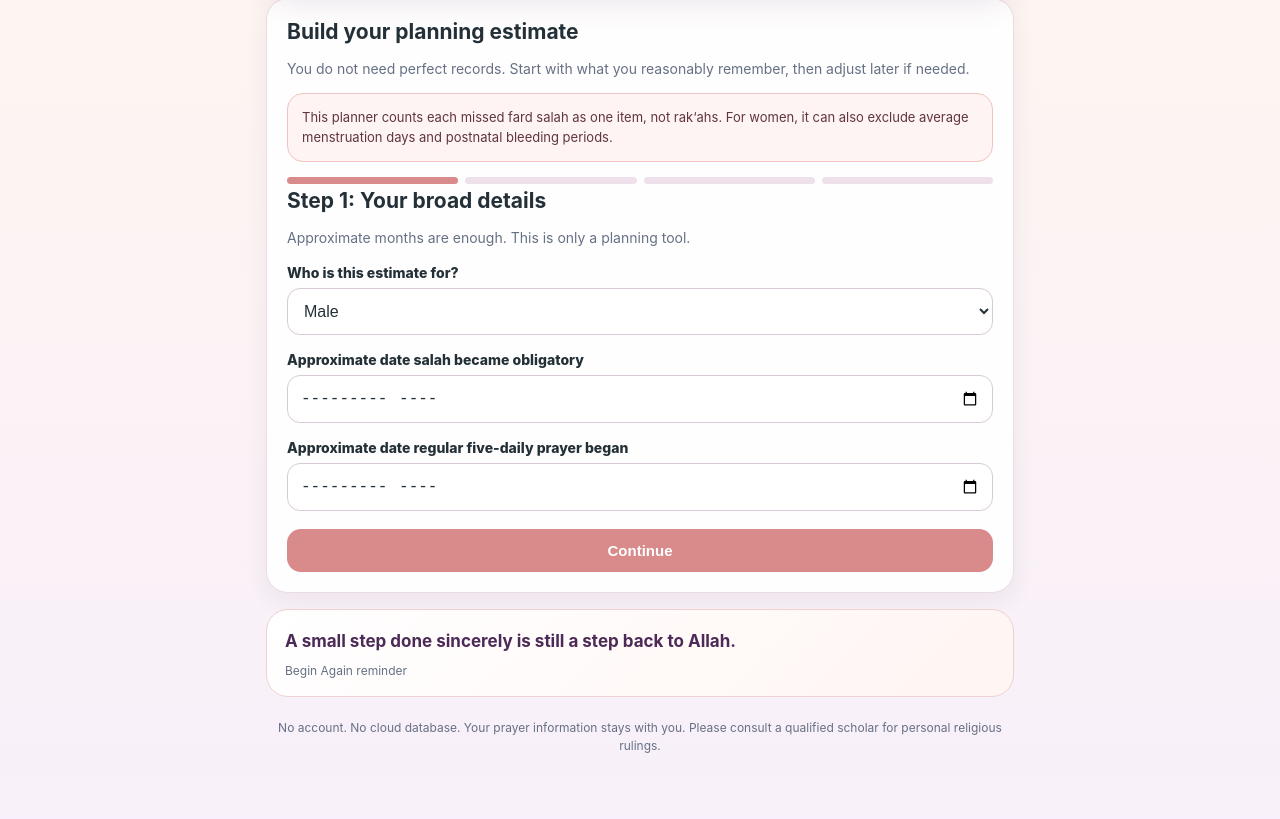
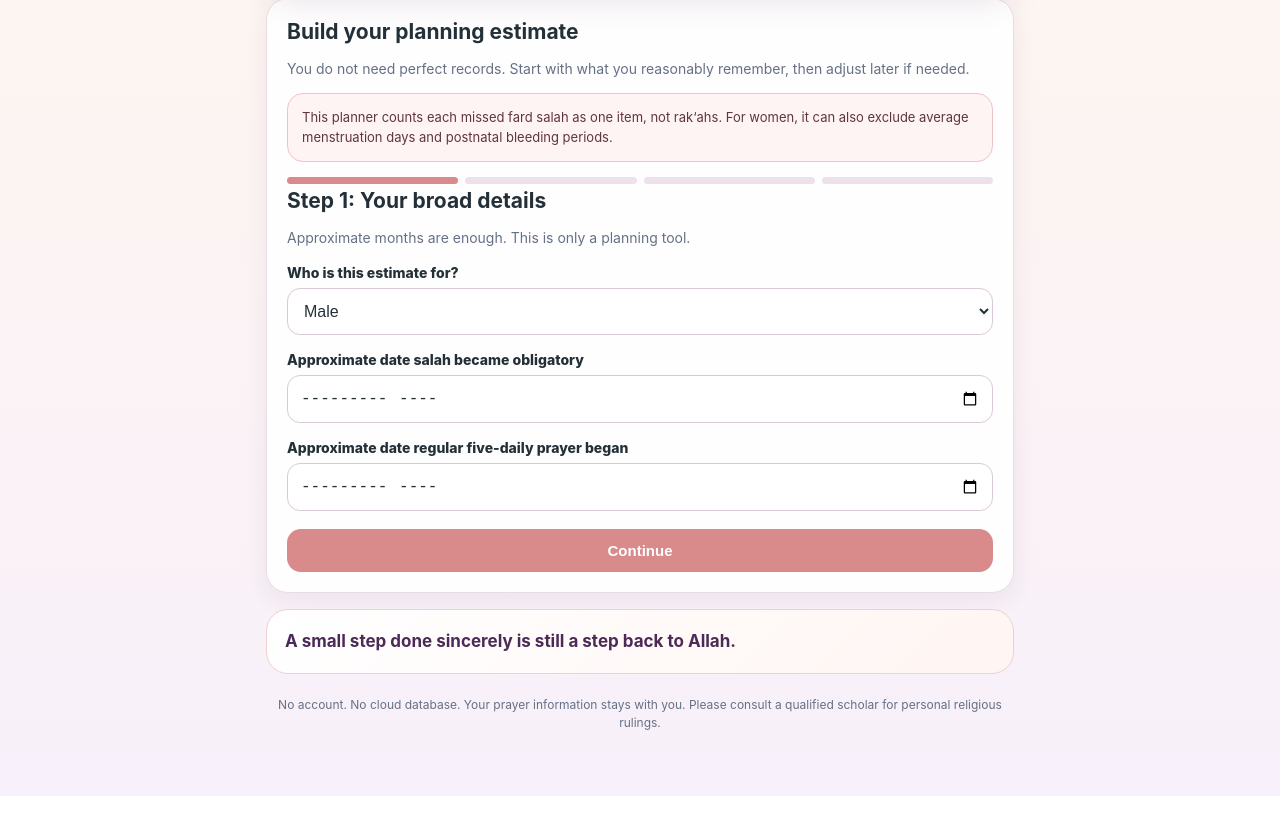
Before and after one commit to ImranMahmood73/begin-again-salah-planner, a plain HTML site: page index.html in a window 1280 px wide. Shown: the part 289-1108 px from the top of the page. After the commit the page ends 1085 px from the top, so only its background shows below. Drawn offline with Linux system fonts and the light colour scheme.

Commit message:
Remove generic motivation reminder label

```diff
--- a/index.html
+++ b/index.html
@@ -292,8 +292,8 @@ deleteAll.onclick=()=>{if(confirm('Delete the estimate and all saved progress fr
 downloadBackup.onclick=()=>{const payload={app:'Begin Again',version:'final-v4',exportedAt:new Date().toISOString(),data:state};const blob=new Blob([JSON.stringify(payload,null,2)],{type:'application/json'});const a=document.createElement('a');a.href=URL.createObjectURL(blob);a.download='begin-again-backup-'+todayKey()+'.json';a.click();URL.revokeObjectURL(a.href);};
 restoreBtn.onclick=()=>restoreFile.click();
 restoreFile.onchange=async e=>{try{let raw=await e.target.files[0].text(),obj=JSON.parse(raw);if(!obj.data||obj.app!=='Begin Again')throw Error();state=obj.data;save();alert('Your progress has been restored.');}catch{alert('This backup file could not be restored.');}e.target.value='';};
-const reminders=[{text:'The most beloved deeds are those done consistently, even if they are small.',ref:'Meaning based on Sahih al-Bukhari 6464'},{text:'With hardship comes ease.',ref:'Qur’an 94:5–6'},{text:'Start with today. Let the past become a steady path forward.',ref:'Begin Again reminder'},{text:'A small step done sincerely is still a step back to Allah.',ref:'Begin Again reminder'}];
-const r=reminders[new Date().getDate()%reminders.length];motivationText.textContent=r.text;motivationRef.textContent=r.ref;
+const reminders=[{text:'The most beloved deeds are those done consistently, even if they are small.',ref:'Meaning based on Sahih al-Bukhari 6464'},{text:'With hardship comes ease.',ref:'Qur’an 94:5–6'},{text:'Start with today. Let the past become a steady path forward.',ref:''},{text:'A small step done sincerely is still a step back to Allah.',ref:''}];
+const r=reminders[new Date().getDate()%reminders.length];motivationText.textContent=r.text;motivationRef.textContent=r.ref;motivationRef.style.display=r.ref?'block':'none';
 if('serviceWorker' in navigator){navigator.serviceWorker.register('./service-worker.js').catch(()=>{});}
 render();
 </script>
```
